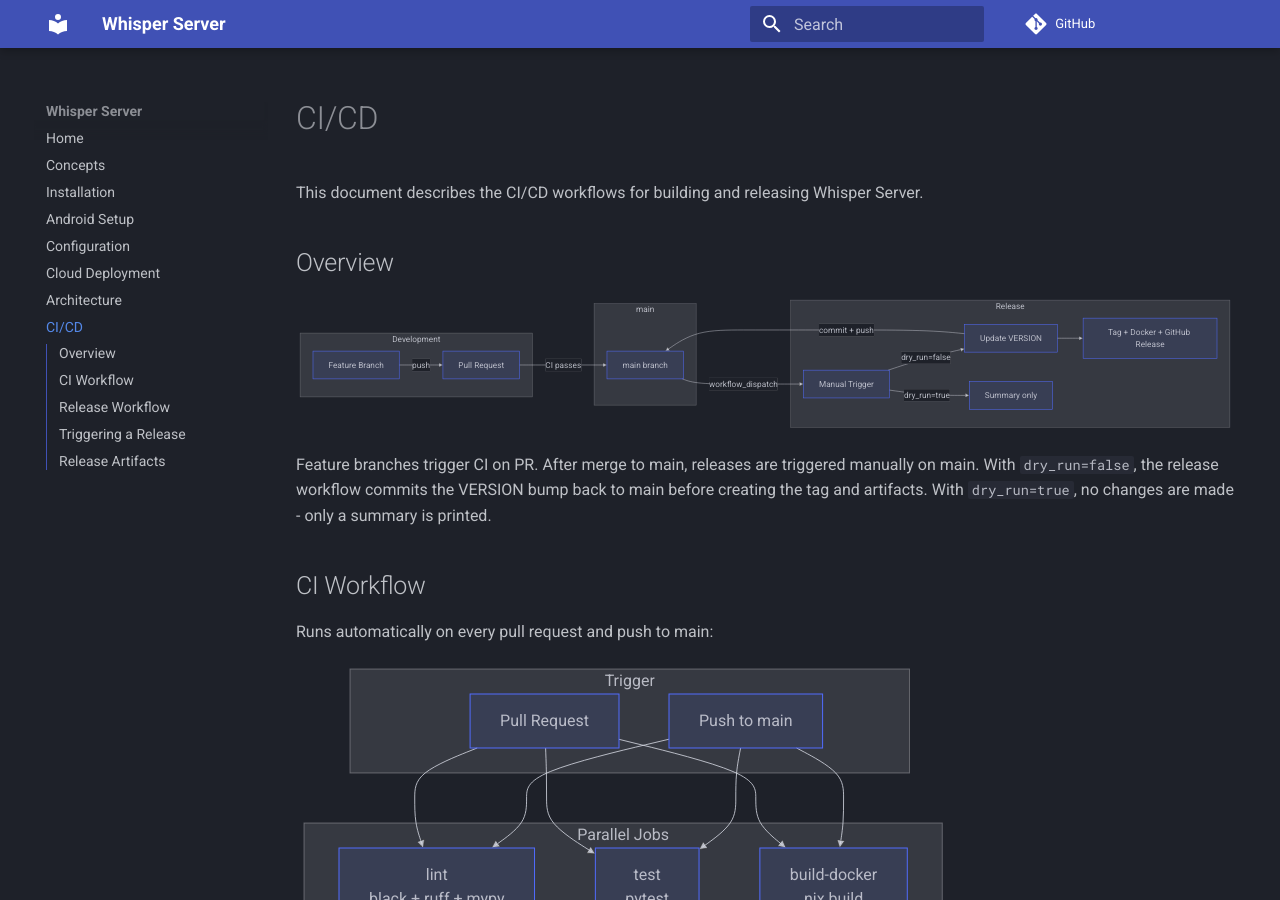
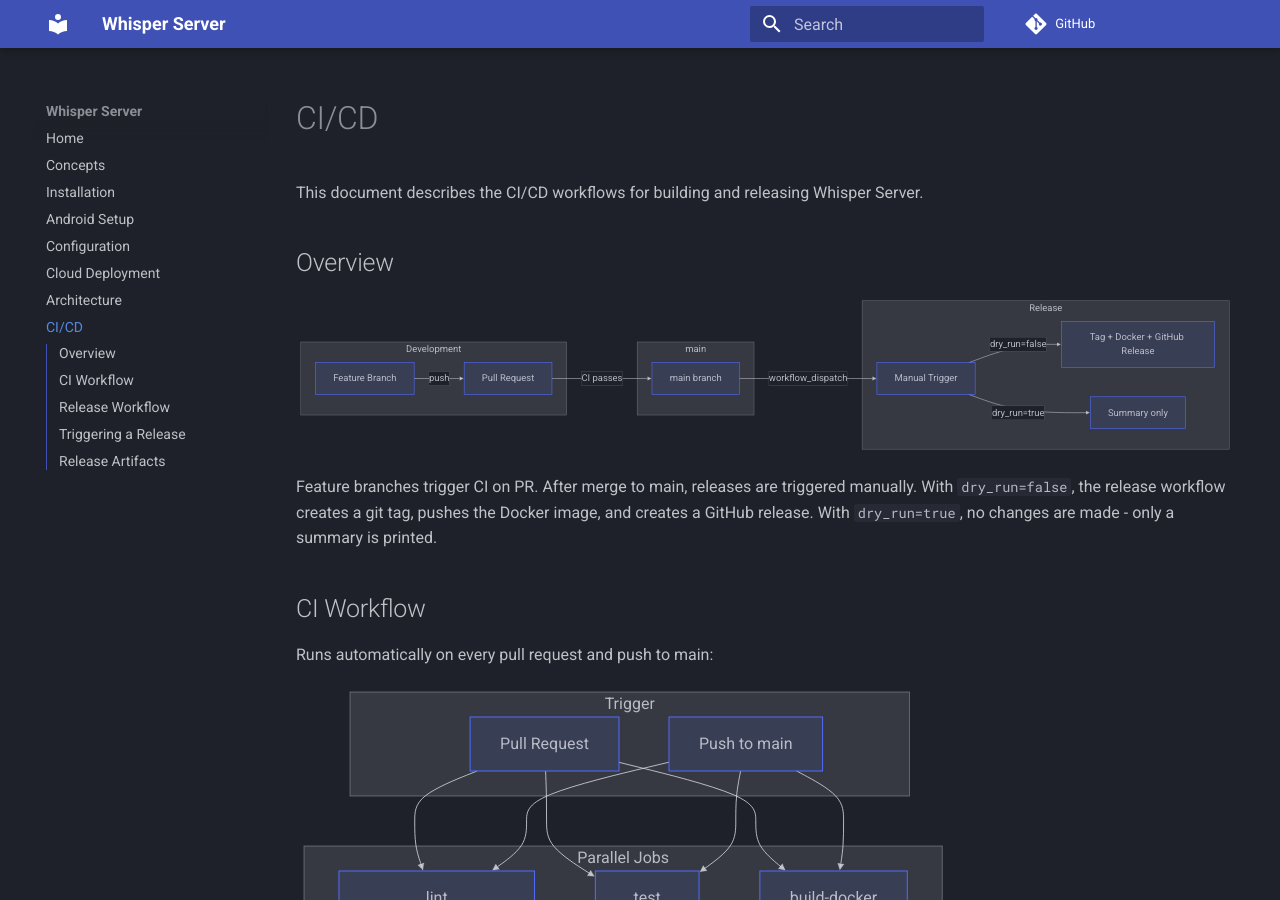
Before and after one commit to paolino/whisper-server, an MkDocs documentation site: the page built from docs/ci-cd.md, in a window 1280 px wide and 900 px high. Built offline with MkDocs 1.6.1 and Material for MkDocs 9.7.7, drawn with Linux system fonts in a browser that asks for light colours; comment, search, counter and statistics services are not loaded.

Commit message:
fix: remove VERSION commit from release workflow
Branch protection requires changes via PR, so we can't commit VERSION
directly to main during release. Instead, set VERSION locally just for
the docker build. The version comes from the workflow input.

Update docs diagram to reflect this simpler flow.

````diff
--- a/docs/ci-cd.md
+++ b/docs/ci-cd.md
@@ -17,7 +17,6 @@
 
     subgraph Release
         R[Manual Trigger]
-        V[Update VERSION]
         D[Tag + Docker + GitHub Release]
         S[Summary only]
     end
@@ -25,13 +24,11 @@
     FB -->|push| PR
     PR -->|CI passes| M
     M -->|workflow_dispatch| R
-    R -->|dry_run=false| V
+    R -->|dry_run=false| D
     R -->|dry_run=true| S
-    V -->|commit + push| M
-    V --> D
 ```
 
-Feature branches trigger CI on PR. After merge to main, releases are triggered manually on main. With `dry_run=false`, the release workflow commits the VERSION bump back to main before creating the tag and artifacts. With `dry_run=true`, no changes are made - only a summary is printed.
+Feature branches trigger CI on PR. After merge to main, releases are triggered manually. With `dry_run=false`, the release workflow creates a git tag, pushes the Docker image, and creates a GitHub release. With `dry_run=true`, no changes are made - only a summary is printed.
 
 ## CI Workflow
 
````
Also changed, not shown: 1 other file.
